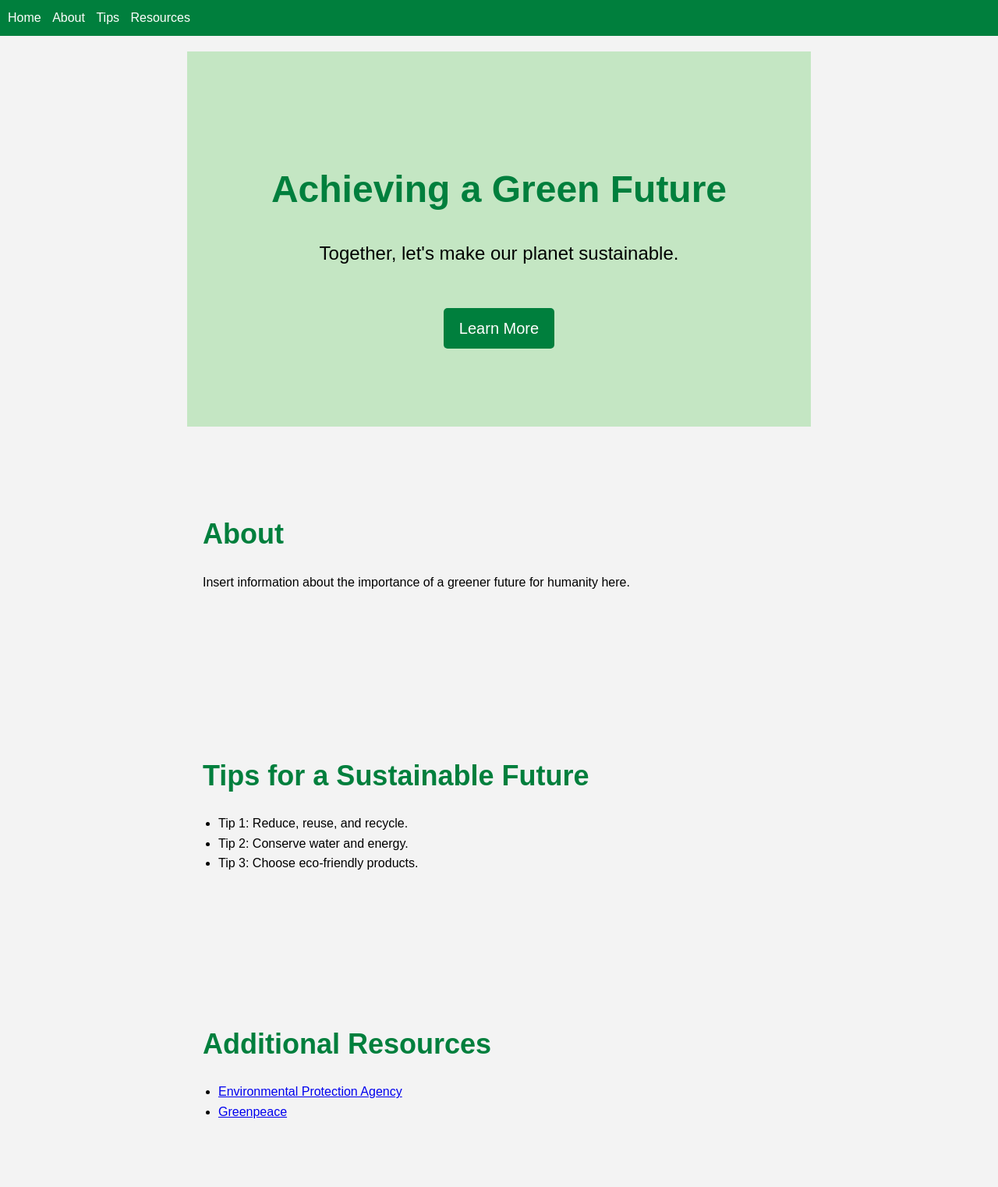
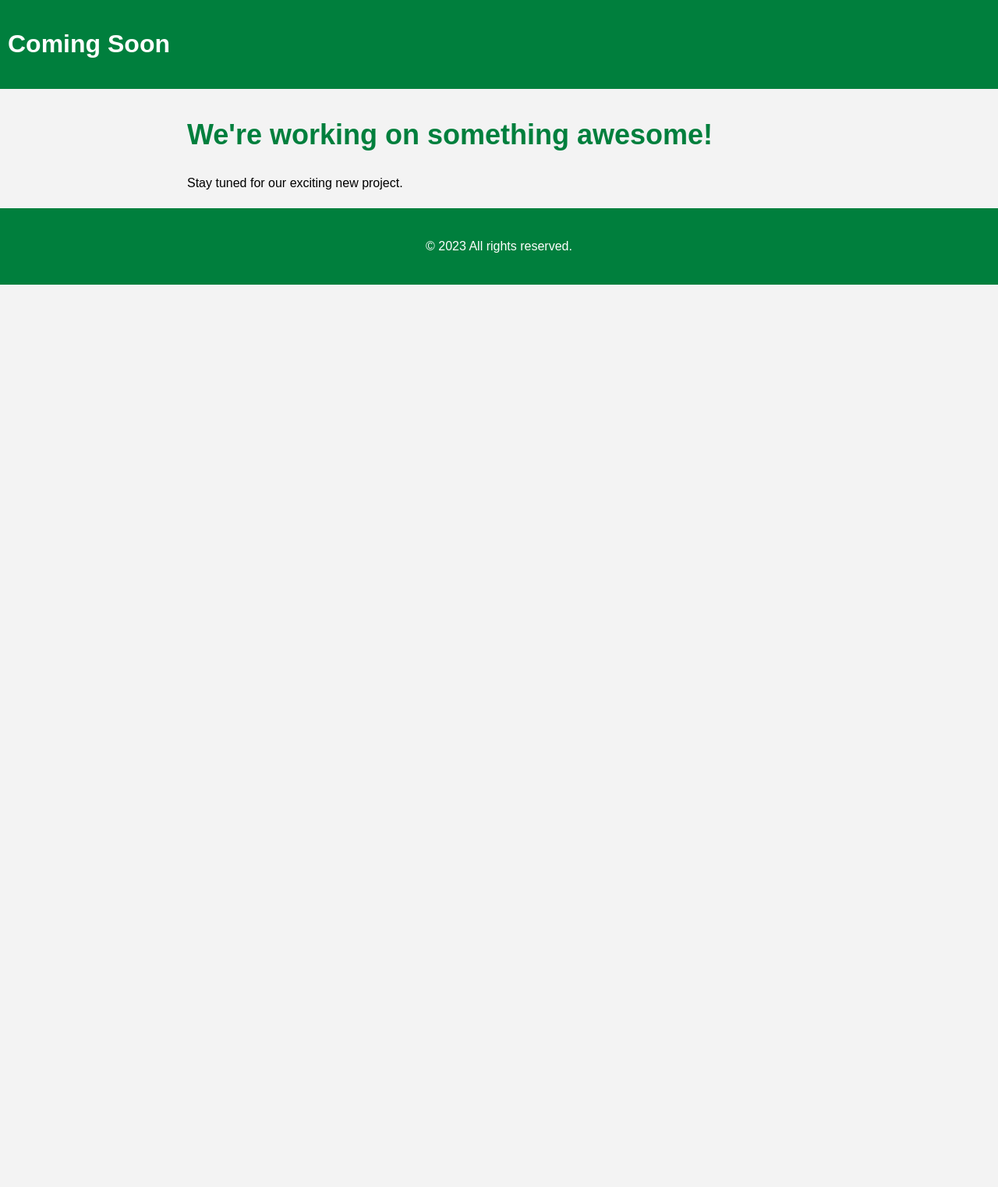
Before and after one commit to ltitus210/greenfutureforus, a plain HTML site: page index.html in a window 1280 px wide. Shown: the top 1522 px of the page at 78% size. After the commit the page ends 800 px from the top, so only its background shows below. Drawn offline with Linux system fonts and the light colour scheme.

Commit message:
Update index.html to be generic coming soon site

```diff
--- a/index.html
+++ b/index.html
@@ -5,63 +5,23 @@
   <meta charset="UTF-8">
   <meta name="viewport" content="width=device-width, initial-scale=1.0">
   <link rel="stylesheet" href="style.css">
-  <title>Achieving a Green Future</title>
+  <title>Coming Soon</title>
 </head>
 
 <body>
   <header>
-    <nav>
-      <ul>
-        <li><a href="#home">Home</a></li>
-        <li><a href="#about">About</a></li>
-        <li><a href="#tips">Tips</a></li>
-        <li><a href="#resources">Resources</a></li>
-      </ul>
-    </nav>
+    <h1>Coming Soon</h1>
   </header>
 
   <main>
-    <section id="home" class="hero">
-      <div class="hero-content">
-        <h1>Achieving a Green Future</h1>
-        <p>Together, let's make our planet sustainable.</p>
-        <a href="#about" class="btn">Learn More</a>
-      </div>
-    </section>
-
-    <section id="about" class="section">
-      <div class="container">
-        <h2>About</h2>
-        <p>Insert information about the importance of a greener future for humanity here.</p>
-      </div>
-    </section>
-
-    <section id="tips" class="section">
-      <div class="container">
-        <h2>Tips for a Sustainable Future</h2>
-        <ul>
-          <li>Tip 1: Reduce, reuse, and recycle.</li>
-          <li>Tip 2: Conserve water and energy.</li>
-          <li>Tip 3: Choose eco-friendly products.</li>
-        </ul>
-      </div>
-    </section>
-
-    <section id="resources" class="section">
-      <div class="container">
-        <h2>Additional Resources</h2>
-        <ul>
-          <li><a href="https://www.epa.gov">Environmental Protection Agency</a></li>
-          <li><a href="https://www.greenpeace.org">Greenpeace</a></li>
-        </ul>
-      </div>
+    <section>
+      <h2>We're working on something awesome!</h2>
+      <p>Stay tuned for our exciting new project.</p>
     </section>
   </main>
 
   <footer>
-    <div class="container">
-      <p>&copy; 2023 Achieving a Green Future. All rights reserved.</p>
-    </div>
+    <p>&copy; 2023 All rights reserved.</p>
   </footer>
 </body>
 
```
